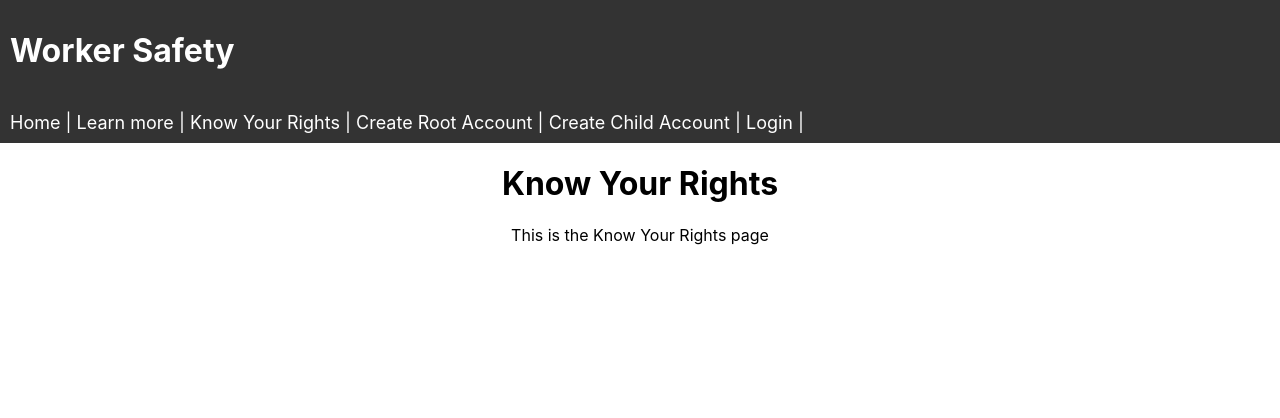
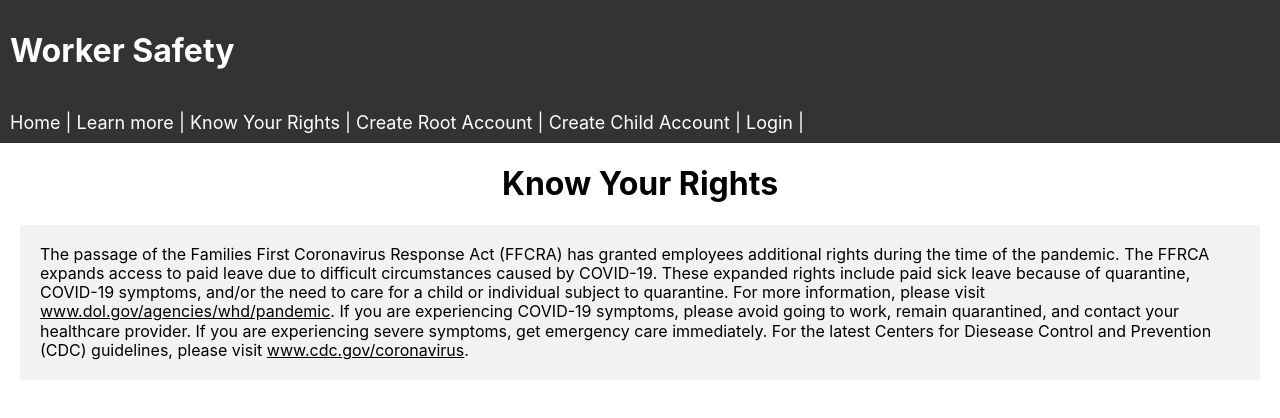
Before and after one commit to etaibar3/worker-safety, a React (Create React App) app in the folder client/: page /know-your-rights in a window 1280 px wide. Shown: the top 418 px of the page. Built offline with nearby package versions, Linux system fonts and the light colour scheme.

Commit message:
Know Your Rights page improvements

```diff
--- a/client/src/components/pages/KnowYourRights.js
+++ b/client/src/components/pages/KnowYourRights.js
@@ -1,13 +1,26 @@
 import React from 'react';
+import { Link } from 'react-router-dom';
 
 function KnowYourRights() {
   return (
       <div>
         <h1>Know Your Rights</h1>
-        <p>This is the Know Your Rights page</p>
+        <p style={textStyle}>The passage of the Families First Coronavirus Response Act (FFCRA) has granted employees additional rights during the time of the pandemic. The FFRCA expands access to paid leave due to difficult circumstances caused by COVID-19. These expanded rights include paid sick leave because of quarantine, COVID-19 symptoms, and/or the need to care for a child or individual subject to quarantine. For more information, please visit <a style={aStyle} href="https://www.dol.gov/agencies/whd/pandemic" target="_blank">www.dol.gov/agencies/whd/pandemic</a>. If you are experiencing COVID-19 symptoms, please avoid going to work, remain quarantined, and contact your healthcare provider. If you are experiencing severe symptoms, get emergency care immediately. For the latest Centers for Diesease Control and Prevention (CDC) guidelines, please visit <a style={aStyle} href="https://www.cdc.gov/coronavirus/" target="_blank">www.cdc.gov/coronavirus</a>. </p>
       </div>
   )
 }
 
+const textStyle = {
+  margin: '20px',
+  padding: '20px',
+  textAlign: 'left',
+  lineHeight: '1.2',
+  background: '#f2f2f2'
+}
+
+const aStyle = {
+  textDecoration: 'underline',
+  color: 'black'
+}
 
 export default KnowYourRights;
```
